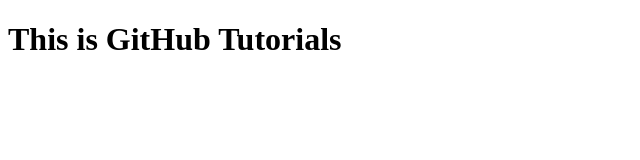
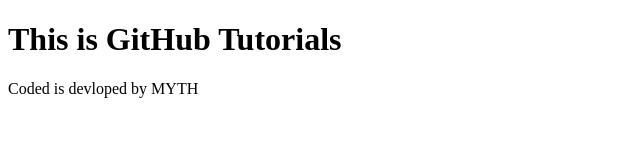
Before and after one commit to myth-learn1/GitRep1, a plain HTML site: page index.html in a window 1280 px wide. Shown: the whole page, without its empty margins (0-640 px from the left). Drawn offline with Linux system fonts and the light colour scheme.

Commit message:
Paragraph is added

```diff
--- a/index.html
+++ b/index.html
@@ -7,6 +7,7 @@
 </head>
 <body>
     <h1> This is GitHub Tutorials</h1>
+    <p> Coded is devloped by MYTH</p>
 
 </body>
 </html>
```
